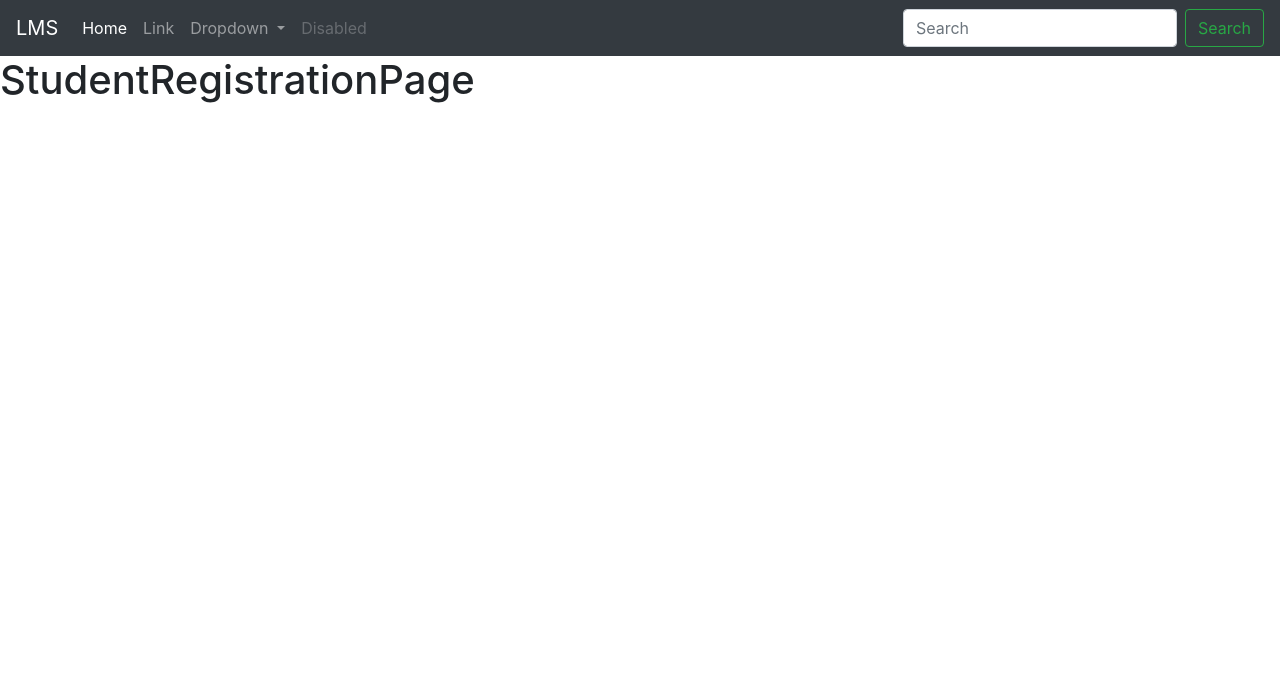
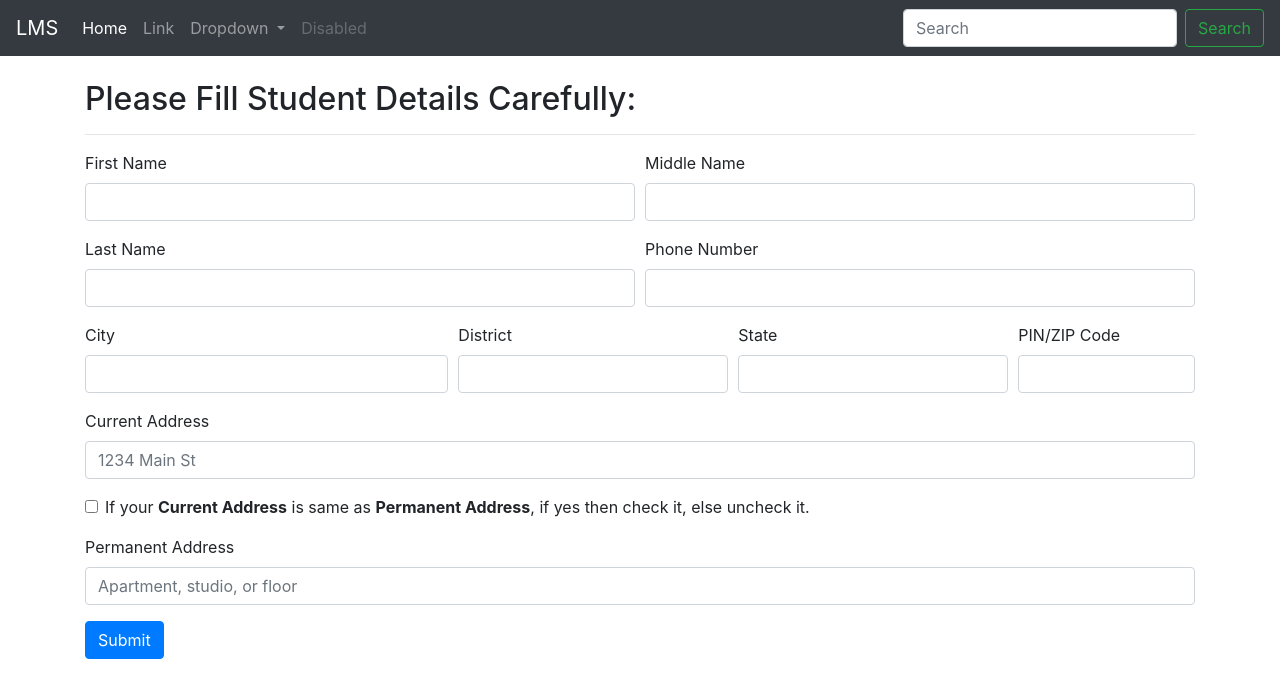
Before and after one commit to er-gagan/Library-Management-System, a Django app: template LMSenv/LMS/templates/LMSapp/StudentRegistrationPage.html in a window 1280 px wide. Shown: the top 698 px of the page. Run offline with Django 3.2, Linux system fonts and the light colour scheme; the template is opened without the code that fills it, so the values that code supplies are empty; some libraries are stand-ins or nearby versions.

Commit message:
Student Registration Page frontend design
Student Registration Page frontend design but still incomplete

```diff
--- a/LMSenv/LMS/templates/LMSapp/StudentRegistrationPage.html
+++ b/LMSenv/LMS/templates/LMSapp/StudentRegistrationPage.html
@@ -1,5 +1,69 @@
 {% extends "base.html" %}
 
 {% block body %}
-  <h1>StudentRegistrationPage</h1>
+<div class="container my-4">
+  <h2>Please Fill Student Details Carefully:</h2>
+  <hr>
+
+  <form action="#" method="POST">
+    {% csrf_token %}
+    <div class="form-row">
+      <div class="form-group col-md-6">
+        <label for="fname">First Name</label>
+        <input type="text" class="form-control" id="fname">
+      </div>
+      <div class="form-group col-md-6">
+        <label for="mname">Middle Name</label>
+        <input type="text" class="form-control" id="mname">
+      </div>
+    </div>
+    <div class="form-row">
+      <div class="form-group col-md-6">
+        <label for="lname">Last Name</label>
+        <input type="text" class="form-control" id="lname">
+      </div>
+      <div class="form-group col-md-6">
+        <label for="Phone">Phone Number</label>
+        <input type="text" class="form-control" id="Phone">
+      </div>
+    </div>
+
+    <div class="form-row">
+      <div class="form-group col-md-4">
+        <label for="city">City</label>
+        <input type="text" class="form-control" id="city">
+      </div>
+      <div class="form-group col-md-3">
+        <label for="District">District</label>
+        <input type="text" class="form-control" id="District">
+      </div>
+      <div class="form-group col-md-3">
+        <label for="State">State</label>
+        <input type="text" class="form-control" id="State">
+      </div>
+      <div class="form-group col-md-2">
+        <label for="PIN/ZIP">PIN/ZIP Code</label>
+        <input type="text" class="form-control" id="PIN/ZIP">
+      </div>
+    </div>
+
+    <div class="form-group">
+      <label for="CurrentAddress">Current Address</label>
+      <input type="text" class="form-control" id="CurrentAddress" placeholder="1234 Main St">
+    </div>
+    <div class="form-group">
+      <div class="form-check">
+        <input class="form-check-input" type="checkbox" id="gridCheck">
+        <label class="form-check-label" for="gridCheck">
+          If your <b>Current Address</b> is same as <b>Permanent Address</b>, if yes then check it, else uncheck it.
+        </label>
+      </div>
+    </div>
+    <div class="form-group">
+      <label for="PermanentAddress">Permanent Address</label>
+      <input type="text" class="form-control" id="PermanentAddress" placeholder="Apartment, studio, or floor">
+    </div>
+    <button type="submit" class="btn btn-primary">Submit</button>
+  </form>
+</div>
 {% endblock body %}
```
